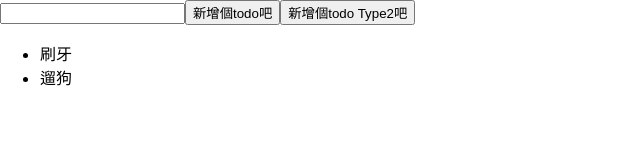
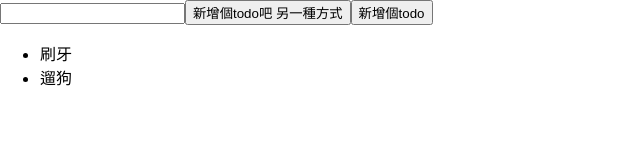
Before and after one commit to YouMinTW/react-tutorial, a React (Create React App) app: page / in a window 1280 px wide. Shown: the top 160 px of the page, without its empty margins (0-640 px from the left). Built offline with nearby package versions, Linux system fonts and the light colour scheme.

Commit message:
dynamic add todo
為什麼輸入完沒有清空欄位呢？

```diff
--- a/src/TodoCollection.js
+++ b/src/TodoCollection.js
@@ -3,21 +3,23 @@ import React from 'react'
 const TodoCollection = () => {
   const [ todos,setTodos ] = React.useState([{name:'刷牙',done:false},{name:'遛狗',done:false}])
   const [ newTodo,setNewTodo ] = React.useState()
-  const handleAddToDo = () => {
-    setTodos([...todos, {name:newTodo,done:false}])
+  const handleChange = (e) => {
+    setNewTodo(e.currentTarget.value)
   }
-  const handleAddToDoType2 = (newTodo) => {
-    setTodos([...todos, newTodo])
+  const handleSubmit = (e) => {
+    e.preventDefault()
+    setTodos([...todos, {name:newTodo, done:true}])
+    setNewTodo('')
   }
   return (
-    <>
-      <input type='text' onChange={e => setNewTodo(e.currentTarget.value)}></input>
-      <button onClick={handleAddToDo}>新增個todo吧</button>
-      <button onClick={()=>handleAddToDoType2({name:'睡覺',done:false})}>新增個todo Type2吧</button>
+    <form>
+      <input type='text' onChange={handleChange}></input>
+      <button onClick={handleSubmit}>新增個todo吧 另一種方式</button>
+      <button type='submit'>新增個todo</button>
       <ul>
         { todos.map(todo => <li>{todo.name}</li>) }
       </ul>
-    </>
+    </form>
   )
 }
 export default TodoCollection
```
